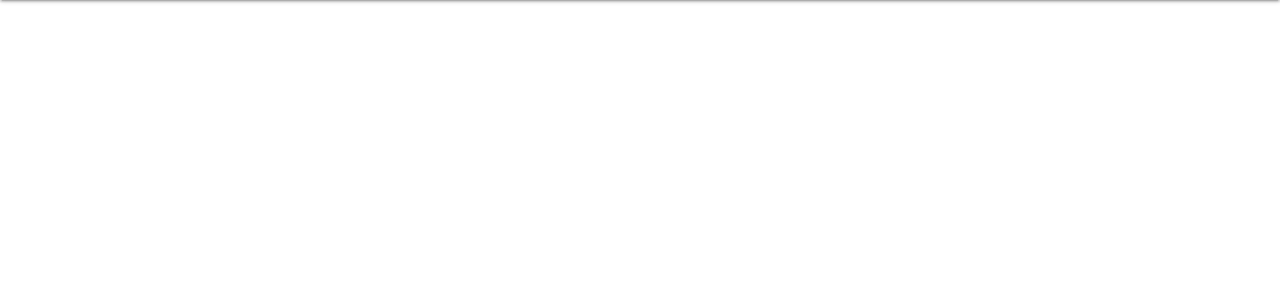
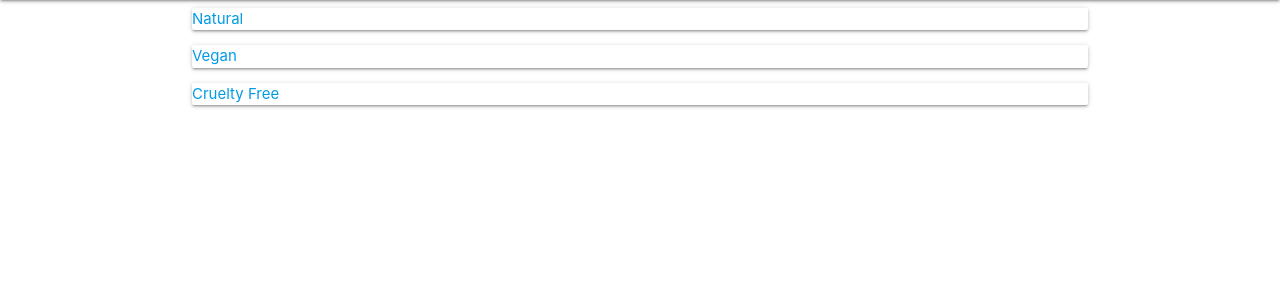
Before and after one commit to samanthaefran/palettable, a Django app: page / in a window 1280 px wide. Shown: the part 64-364 px from the top of the page. Run offline with Django 4.2, Linux system fonts and the light colour scheme.

Commit message:
wip: changes to file names, creates index by product tag, updates readme, add about.html

```diff
--- a/main_app/templates/home.html
+++ b/main_app/templates/home.html
@@ -2,5 +2,14 @@
 
 {% block content %}
 <div class="row">
+    <div class="card">
+        <a href="/products/natural">Natural</a>
+    </div>
+    <div class="card">
+        <a href="/products/vegan">Vegan</a>
+    </div>
+    <div class="card">
+        <a href="/products/cruelty-free">Cruelty Free</a>
+    </div>
 </div>
 {% endblock %}
--- a/main_app/views.py
+++ b/main_app/views.py
@@ -15,9 +15,10 @@
 def products_index_by_tag(request, product_tag):
   if product_tag == 'Vegan':
       products_list = Product.objects.filter(tags__icontains=product_tag)
-  elif product_tag == 'Cruelty Free':
-      products_list = Product.objects.filter(tags__icontains=product_tag)
-  elif product_tag == 'Natural' or product_tag == 'natural':
+  elif product_tag == 'cruelty-free' or product_tag == 'cruelty free':
+      sanitized_product_tag = product_tag.replace('-', ' ')
+      products_list = Product.objects.filter(tags__icontains=sanitized_product_tag)
+  elif product_tag == 'natural':
       products_list = Product.objects.filter(tags__icontains=product_tag)
       return render(request, 'products_index.html', {'product': products_list})
 
```
Also changed, not shown: README.md.
